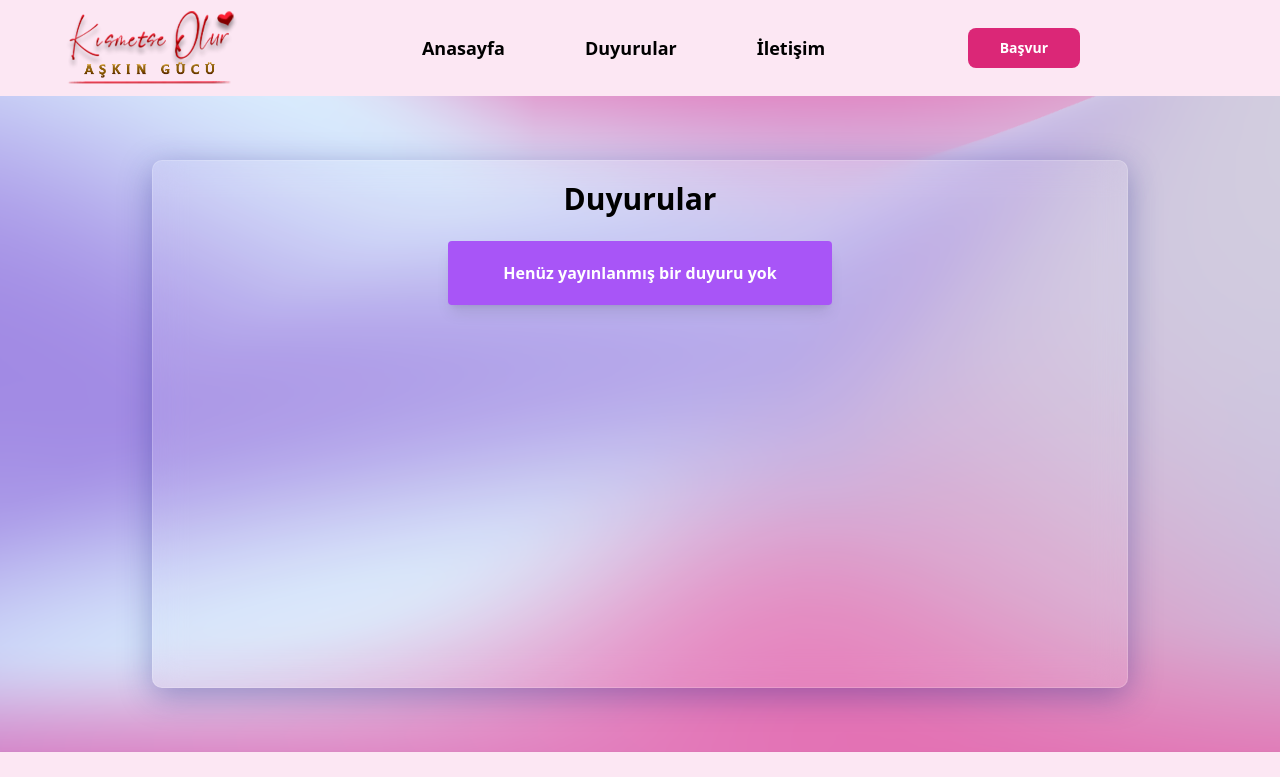
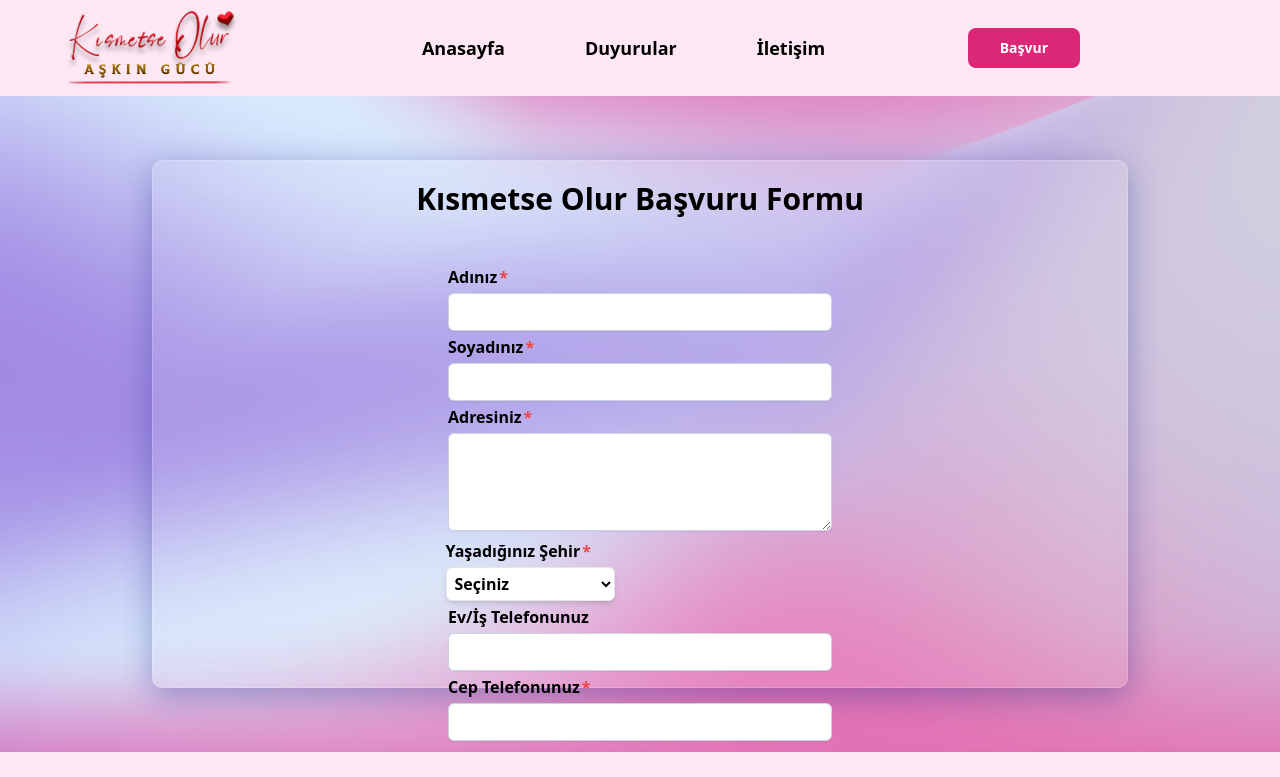
Before and after one commit to feritcemkahraman/kismetse-olur-v2, a Vue app: page /basvuru-formu in a window 1280 px wide. Shown: the top 777 px of the page. Built offline with nearby package versions, Linux system fonts and the light colour scheme.

Commit message:
sayfa duzenlemeleri

```diff
--- a/src/views/BasvuruFormu.vue
+++ b/src/views/BasvuruFormu.vue
@@ -1,7 +1,127 @@
 <template>
   <div id="cont" class="container text-white font-bold mt-16 p-5 mb-16 md:mx-auto">
-    <h1 class="text-3xl mb-6 text-center text-black">Duyurular</h1>
-    <p class="text-center justify-center mx-auto bg-purple-500 w-96 rounded shadow-lg px-5 py-5">Henüz yayınlanmış bir duyuru yok</p>
+    <h1 class="text-3xl mb-12 text-center text-black">Kısmetse Olur Başvuru Formu</h1>
+    <div class="mt-1 mb-1 flex justify-center items-center text-black">
+      <label class="block">
+        <span class="after:content-['*'] after:ml-0.5 after:text-red-500 block text-md text-black font-bold">Adınız</span>
+        <input type="text" name="name" class="mt-1 px-3 py-2 w-96 bg-white border shadow-sm border-slate-300 focus:outline-none focus:border-sky-500 focus:ring-sky-500 block rounded-md sm:text-sm focus:ring-1" />
+      </label>
+    </div>
+    <div class="mt-1 mb-1 flex justify-center items-center text-black">
+      <label class="block">
+        <span class="after:content-['*'] after:ml-0.5 after:text-red-500 block text-md text-black font-bold">Soyadınız</span>
+        <input type="text" name="surname" class="mt-1 px-3 py-2 w-96 bg-white border shadow-sm border-slate-300 focus:outline-none focus:border-sky-500 focus:ring-sky-500 block rounded-md sm:text-sm focus:ring-1" />
+      </label>
+    </div>
+    <div class="mt-1 mb-1 flex justify-center items-center text-black">
+      <label class="block">
+        <span class="after:content-['*'] after:ml-0.5 after:text-red-500 block text-md text-black font-bold">Adresiniz</span>
+        <textarea rows="4" name="adress" class="mt-1 px-3 py-2 w-96 max-h-60 bg-white border shadow-sm border-slate-300 focus:outline-none focus:border-sky-500 focus:ring-sky-500 block rounded-md sm:text-sm focus:ring-1" />
+      </label>
+    </div>
+    <div class="mt-2 mb-1 ml-7 md:flex md:items-center md:justify-center md:ml-9 md:mr-64 text-black">
+      <label class="block">
+        <span class="after:content-['*'] after:ml-0.5 after:text-red-500 block text-md text-black font-bold">Yaşadığınız Şehir</span>
+        <select class="form-select mt-1 p-1 bg-white rounded-md shadow-md focus:outline-none border focus:border-purple-600" id="sehir" name="Şehir" required="">
+          <option value="0" selected="">Seçiniz</option>
+          <option value="Adana">Adana</option>
+          <option value="Adıyaman">Adıyaman</option>
+          <option value="Afyon">Afyon</option>
+          <option value="Ağrı">Ağrı</option>
+          <option value="Aksaray">Aksaray</option>
+          <option value="Amasya">Amasya</option>
+          <option value="Ankara">Ankara</option>
+          <option value="Antalya">Antalya</option>
+          <option value="Ardahan">Ardahan</option>
+          <option value="Artvin">Artvin</option>
+          <option value="Aydın">Aydın</option>
+          <option value="Balıkesir">Balıkesir</option>
+          <option value="Bartın">Bartın</option>
+          <option value="Batman">Batman</option>
+          <option value="Bayburt">Bayburt</option>
+          <option value="Bilecik">Bilecik</option>
+          <option value="Bingöl">Bingöl</option>
+          <option value="Bitlis">Bitlis</option>
+          <option value="Bolu">Bolu</option>
+          <option value="Burdur">Burdur</option>
+          <option value="Bursa">Bursa</option>
+          <option value="Çanakkale">Çanakkale</option>
+          <option value="Çankırı">Çankırı</option>
+          <option value="Çorum">Çorum</option>
+          <option value="Denizli">Denizli</option>
+          <option value="Diyarbakır">Diyarbakır</option>
+          <option value="Düzce">Düzce</option>
+          <option value="Edirne">Edirne</option>
+          <option value="Elazığ">Elazığ</option>
+          <option value="Erzincan">Erzincan</option>
+          <option value="Erzurum">Erzurum</option>
+          <option value="Eskişehir">Eskişehir</option>
+          <option value="Gaziantep">Gaziantep</option>
+          <option value="Giresun">Giresun</option>
+          <option value="Gümüşhane">Gümüşhane</option>
+          <option value="Hakkari">Hakkari</option>
+          <option value="Hatay">Hatay</option>
+          <option value="Iğdır">Iğdır</option>
+          <option value="Isparta">Isparta</option>
+          <option value="Mersin">İçel(Mersin)</option>
+          <option value="İstanbul-Anadolu">İstanbul-Anadolu</option>
+          <option value="İstanbul-Avrupa">İstanbul-Avrupa</option>
+          <option value="İzmir">İzmir</option>
+          <option value="Karabük">Karabük</option>
+          <option value="Karaman">Karaman</option>
+          <option value="Kars">Kars</option>
+          <option value="Kastamonu">Kastamonu</option>
+          <option value="Kayseri">Kayseri</option>
+          <option value="Kırıkkale">Kırıkkale</option>
+          <option value="Kırklareli">Kırklareli</option>
+          <option value="Kırşehir">Kırşehir</option>
+          <option value="Kilis">Kilis</option>
+          <option value="Kocaeli">Kocaeli</option>
+          <option value="Konya">Konya</option>
+          <option value="Kütahya">Kütahya</option>
+          <option value="Malatya">Malatya</option>
+          <option value="Manisa">Manisa</option>
+          <option value="Kahramanmaraş">Kahramanmaraş</option>
+          <option value="Mardin">Mardin</option>
+          <option value="Muğla">Muğla</option>
+          <option value="Muş">Muş</option>
+          <option value="Nevşehir">Nevşehir</option>
+          <option value="Niğde">Niğde</option>
+          <option value="Ordu">Ordu</option>
+          <option value="Osmaniye">Osmaniye</option>
+          <option value="Rize">Rize</option>
+          <option value="Sakarya">Sakarya</option>
+          <option value="Samsun">Samsun</option>
+          <option value="Siirt">Siirt</option>
+          <option value="Sinop">Sinop</option>
+          <option value="Sivas">Sivas</option>
+          <option value="Şırnak">Şırnak</option>
+          <option value="Tekirdağ">Tekirdağ</option>
+          <option value="Tokat">Tokat</option>
+          <option value="Trabzon">Trabzon</option>
+          <option value="Tunceli">Tunceli</option>
+          <option value="Şanlıurfa">Şanlıurfa</option>
+          <option value="Uşak">Uşak</option>
+          <option value="Van">Van</option>
+          <option value="Yalova">Yalova</option>
+          <option value="Yozgat">Yozgat</option>
+          <option value="Zonguldak">Zonguldak</option>
+          <option value="Yurtdışı">Yurtdışı</option>
+        </select>
+      </label>
+    </div>
+    <div class="mt-1 mb-1 flex justify-center items-center text-black">
+      <label class="block">
+        <span class="block text-md text-black font-bold">Ev/İş Telefonunuz</span>
+        <input type="text" name="surname" class="mt-1 px-3 py-2 w-96 bg-white border shadow-sm border-slate-300 focus:outline-none focus:border-sky-500 focus:ring-sky-500 block rounded-md sm:text-sm focus:ring-1" />
+      </label>
+    </div>
+    <div class="mt-1 mb-1 flex justify-center items-center text-black">
+      <label class="block">
+        <span class="after:content-['*'] after:ml-0.5 after:text-red-500 block text-md text-black font-bold">Cep Telefonunuz</span>
+        <input type="text" name="surname" class="mt-1 px-3 py-2 w-96 bg-white border shadow-sm border-slate-300 focus:outline-none focus:border-sky-500 focus:ring-sky-500 block rounded-md sm:text-sm focus:ring-1" />
+      </label>
+    </div>
   </div>
 </template>
 
```
